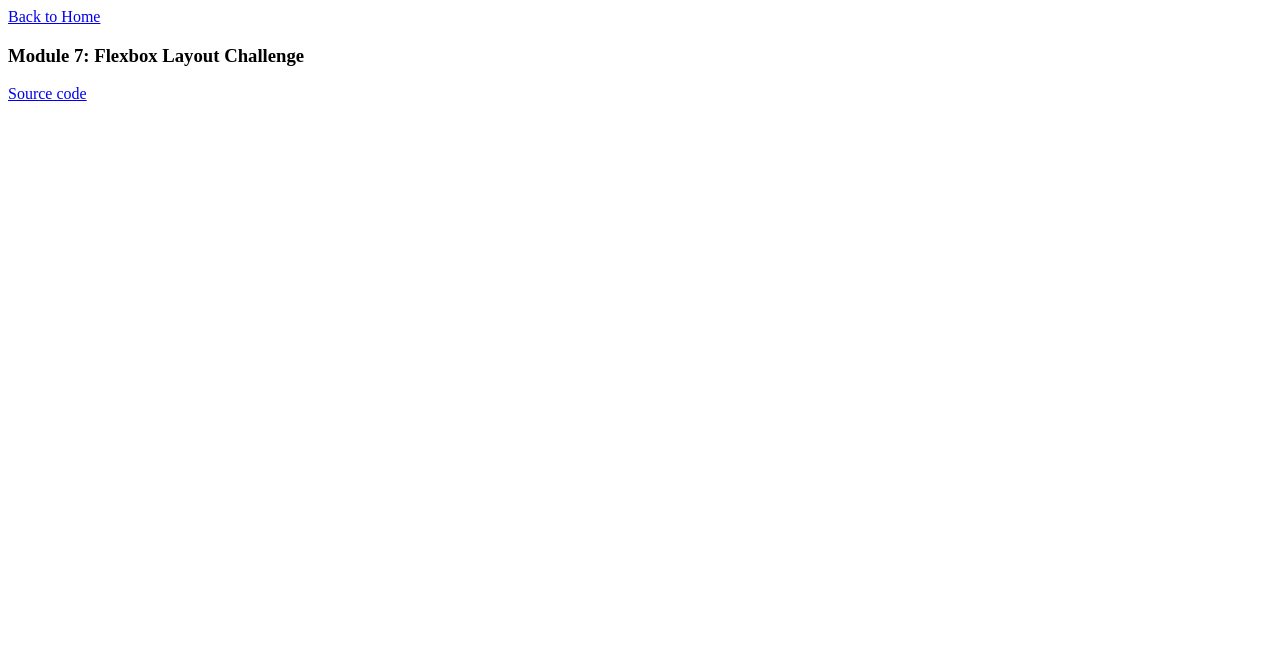
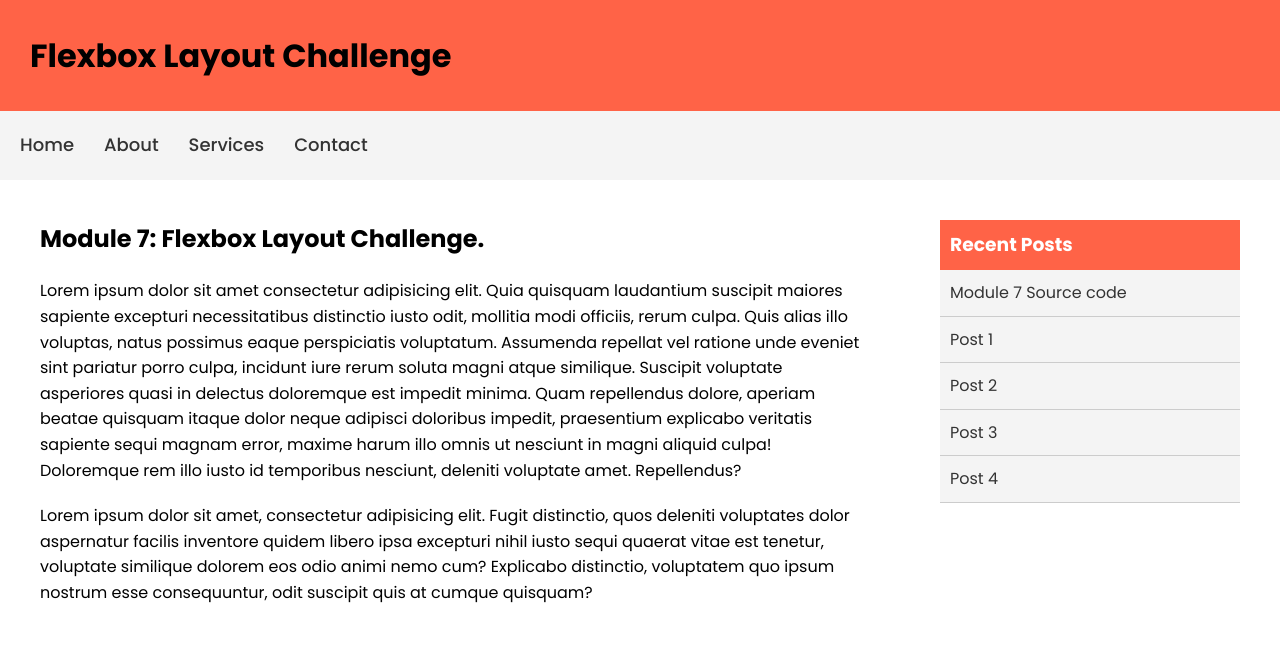
Before and after one commit to Mursalin7842/BSS-Internship-Tasks, a plain HTML site: page phase-1-html-css/practice/module7/flexbox_layout_challange/index.html in a window 1280 px wide. Drawn offline with Linux system fonts and the light colour scheme.

Commit message:
Flexbox challange assignment

```diff
--- a/phase-1-html-css/practice/module7/flexbox_layout_challange/index.html
+++ b/phase-1-html-css/practice/module7/flexbox_layout_challange/index.html
@@ -6,12 +6,59 @@
     <meta name="viewport" content="width=device-width, initial-scale=1.0">
     <link rel="preconnect" href="https://fonts.googleapis.com">
     <link rel="preconnect" href="https://fonts.gstatic.com" crossorigin>
-    <link href="https://fonts.googleapis.com/css2?family=Roboto:wght@300;400;500;600;700&display=swap" rel="stylesheet">
+    <link href="https://fonts.googleapis.com/css2?family=Poppins:wght@300;400;500;600;700&display=swap" rel="stylesheet">
     <link rel="stylesheet" href="style.css">
     <title>Freelance Form</title>
 </head>
 
 <body>
+    <header class="header">
+        <h1>Flexbox Layout Challenge</h1>
+    </header>
+    <nav>
+        <ul class="main-menu">
+            <li><a href="../../index.html">Home</a></li>
+            <li><a href="#">About</a></li>
+            <li><a href="#">Services</a></li>
+            <li><a href="#">Contact</a></li>
+        </ul>
+    </nav>
+
+    <main class="main">
+        <section>
+            <h2>Module 7: Flexbox Layout Challenge.</h2>
+            <p>Lorem ipsum dolor sit amet consectetur adipisicing elit. Quia quisquam laudantium suscipit maiores sapiente excepturi
+                necessitatibus distinctio iusto odit, mollitia modi officiis, rerum culpa. Quis alias illo voluptas, natus possimus
+                eaque perspiciatis voluptatum. Assumenda repellat vel ratione unde eveniet sint pariatur porro culpa, incidunt iure
+                rerum soluta magni atque similique. Suscipit voluptate asperiores quasi in delectus doloremque est impedit minima.
+                Quam repellendus dolore, aperiam beatae quisquam itaque dolor neque adipisci doloribus impedit, praesentium
+                explicabo veritatis sapiente sequi magnam error, maxime harum illo omnis ut nesciunt in magni aliquid culpa!
+                Doloremque rem illo iusto id temporibus nesciunt, deleniti voluptate amet. Repellendus?</p>
+                <p>Lorem ipsum dolor sit amet, consectetur adipisicing elit. Fugit distinctio, quos deleniti voluptates dolor
+                    aspernatur facilis inventore quidem libero ipsa excepturi nihil iusto sequi quaerat vitae
+                    est tenetur, voluptate similique dolorem eos odio animi nemo cum? Explicabo distinctio,
+                     voluptatem quo ipsum nostrum esse consequuntur, odit suscipit quis at cumque quisquam?</p>
+            </section>
+
+    <aside class="aside">
+        <h3>Recent Posts</h3>
+        <ul class="aside-menu">
+            <li><a
+                    href="https://github.com/Mursalin7842/BSS-Internship-Tasks/blob/main/phase-1-html-css/practice/module7/flexbox_layout_challange/">Module 7 Source
+                    code</a></li>
+            <li><a href="#">Post 1</a></li>
+            <li><a href="#">Post 2</a></li>
+            <li><a href="#">Post 3</a></li>
+            <li><a href="#">Post 4</a></li>
+        </ul>
+    </aside>
+    </main>
+
+</body>
+
+</html>
+
+<!--
     <nav>
         <a href="../../index.html">Back to Home</a>
         <h3>Module 7: Flexbox Layout Challenge</h3>
@@ -19,9 +66,4 @@
             href="https://github.com/Mursalin7842/BSS-Internship-Tasks/blob/main/phase-1-html-css/practice/module7/flexbox_layout_challange/">Source
             code</a>
     </nav>
-    <div class="container">
-
-    </div>
-</body>
-
-</html>
+-->
--- a/phase-1-html-css/practice/module7/flexbox_layout_challange/style.css
+++ b/phase-1-html-css/practice/module7/flexbox_layout_challange/style.css
@@ -0,0 +1,77 @@
+*{
+    margin: 0;
+    padding: 0;
+    box-sizing: border-box;
+}
+
+body{
+    font-family: "poppins", sans-serif;
+    line-height: 1.6;
+}
+
+a{
+    text-decoration: none;
+    color: #333;
+}
+
+a:hover{
+    color: tomato;
+}
+
+ul{
+    list-style: none;
+
+}
+
+h2{
+    margin-bottom: 20px;
+    font-size: 24px;
+}
+
+p{
+    margin-bottom: 20px;
+}
+
+.header{
+    background-color: tomato;
+    padding: 30px;
+}
+
+.main-menu{
+    display: flex;
+    justify-content: flex-start;
+    gap: 30px;
+    padding: 20px;
+    background-color: #f4f4f4;
+}
+
+.main-menu a{
+    font-size: 18px;
+    font-weight: 500;
+}
+
+.main{
+    display: flex;
+    gap: 70px;
+    padding: 40px;
+}
+
+.main section{
+    flex: 1;
+}
+
+.main aside{
+    width: 300px;
+}
+
+.main aside h3{
+    padding: 10px;
+    background-color: tomato;
+    color: #fff;
+}
+
+.main aside li{
+    padding: 10px;
+    background-color: #f4f4f4;
+    border-bottom: 1px solid #ccc;
+}
```
